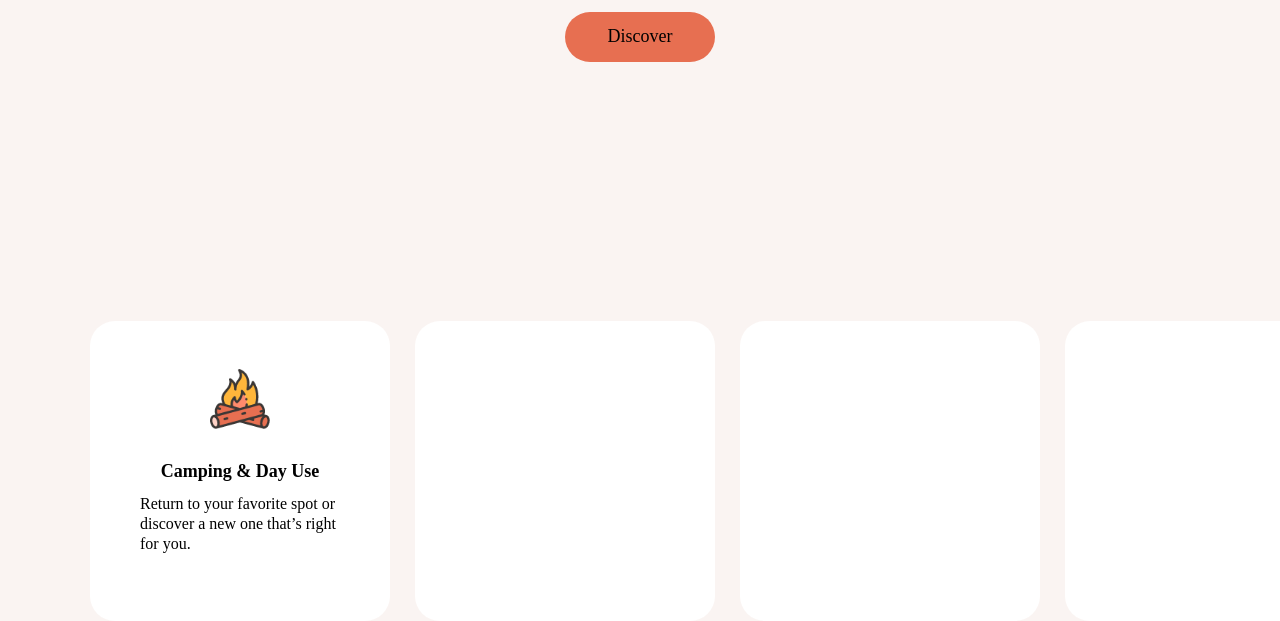
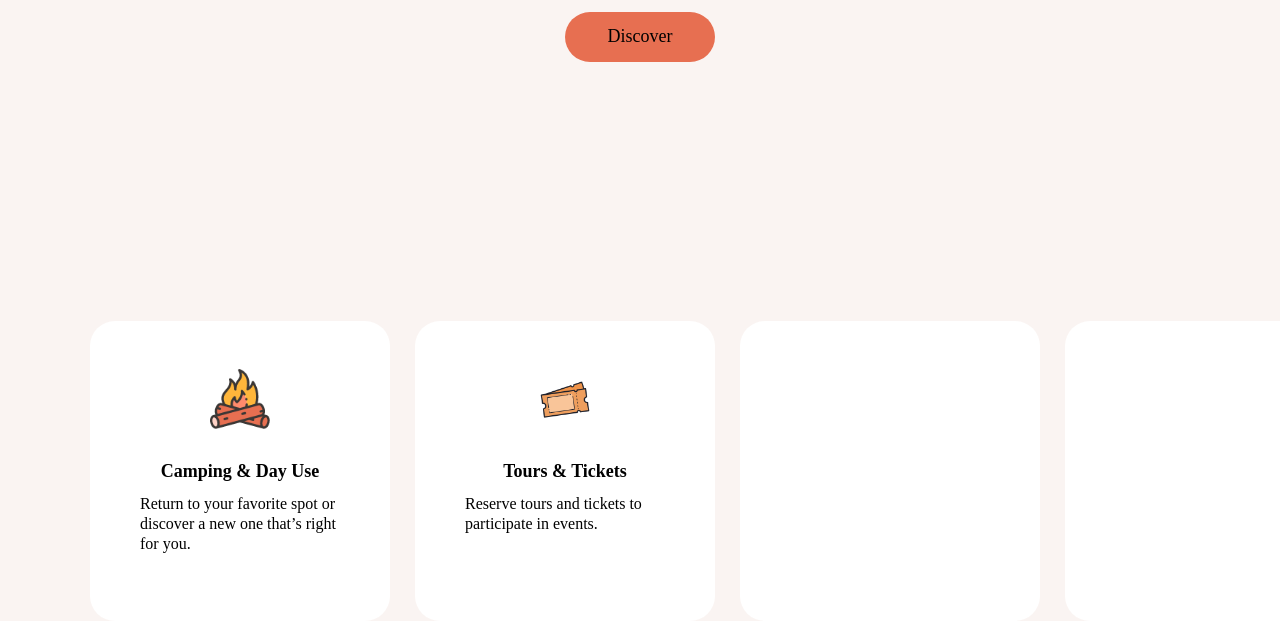
Before and after one commit to tteako/Final-Project, a plain HTML site: page index.html in a window 1280 px wide. Shown: the part 499-1120 px from the top of the page. Drawn offline with Linux system fonts and the light colour scheme.

Commit message:
--- Auto-Git Commit ---

```diff
--- a/index.html
+++ b/index.html
@@ -65,6 +65,11 @@
                     </div>
                 </div>
                 <div class="white-middle">
+                    <div class="white-middle-child">
+                        <img src="img/ticket.png" alt="ticket">
+                        <h4> Tours & Tickets</h4>
+                        <p> Reserve tours and tickets to participate in events. </p>
+                   </div>
 
                 </div>
                 <div class="white-middle">
```
Also changed, not shown: img/Component 3 – 1.png (added), img/acquiring-permits-concept-icon-obtaining-license-idea-thin-line-illustration-getting-approval-legal-documents-permissions-180297380.jpg (added).
